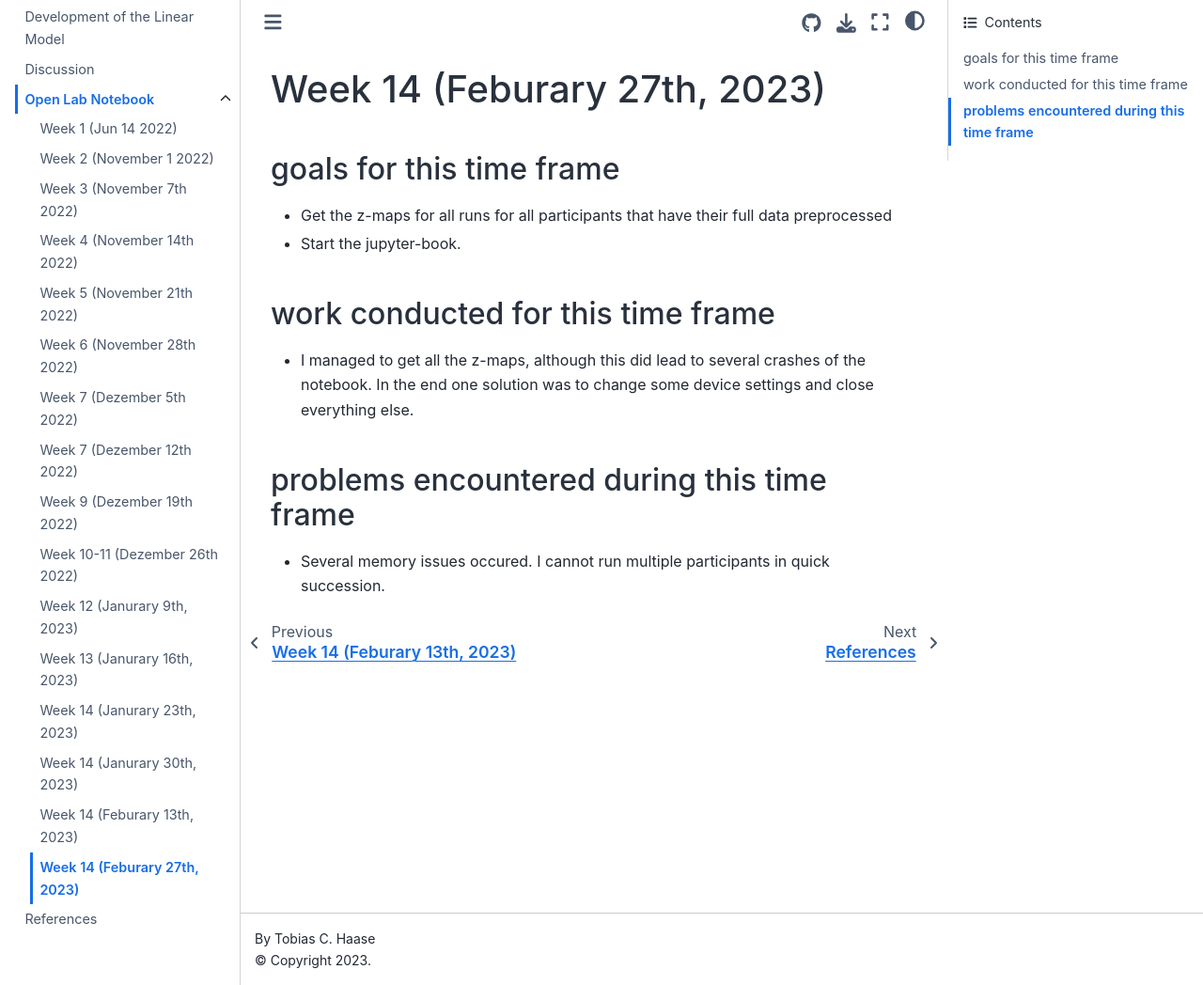
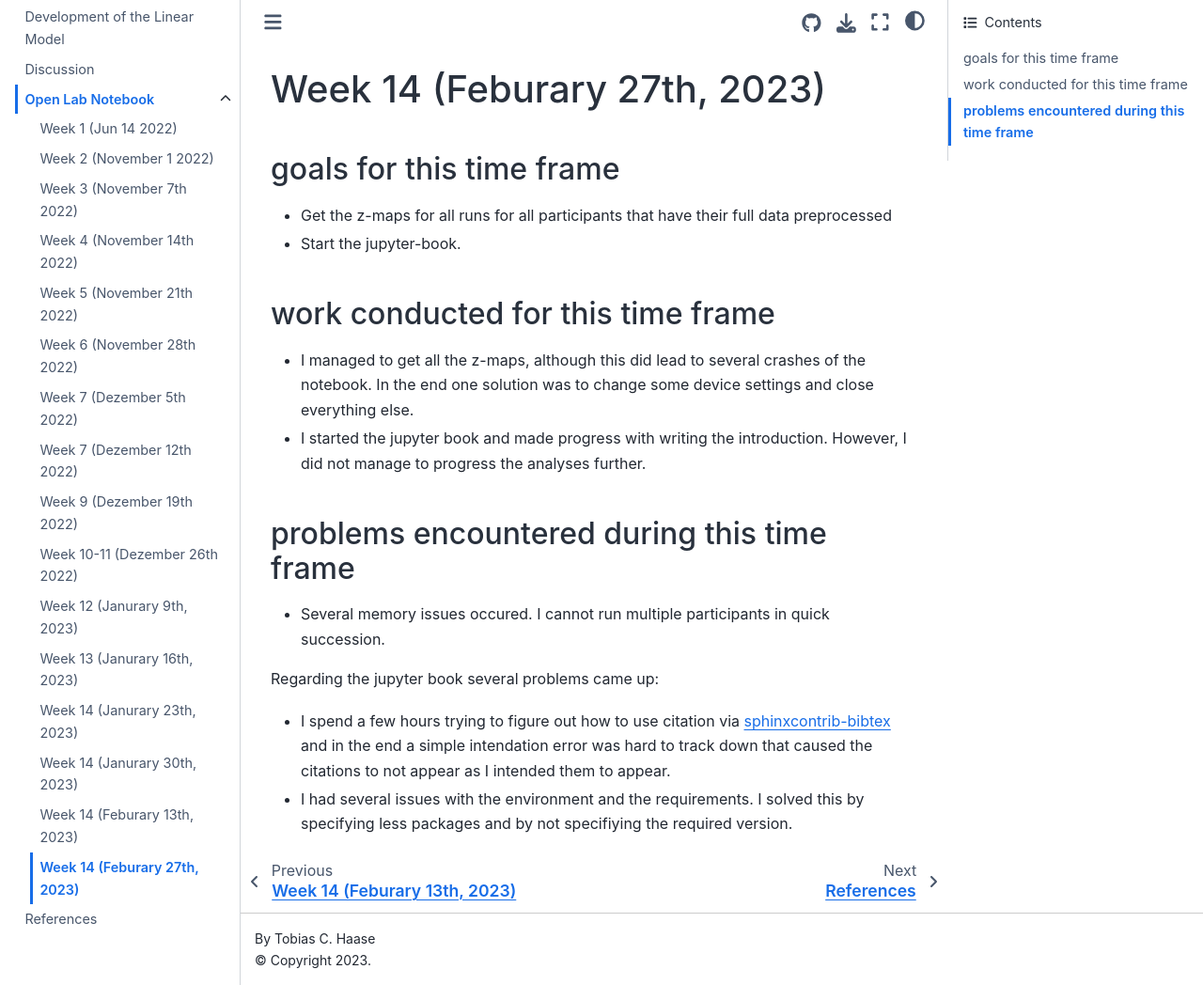
Before and after one commit to tchaase/research-internship-2022, a Jupyter Book: the page built from content/open_lab_notebook/week_19-20.md, in a window 1280 px wide and 1048 px high. Shown: the whole window at 94% size. Built offline with Jupyter Book 1.0.4 settings and Sphinx 7.4.7 and the Sphinx Book theme 1.1.4, drawn with Linux system fonts in a browser that asks for light colours; pages that are not in the unit, such as notebooks, are missing from menus.

Commit message:
Added more info

```diff
--- a/content/open_lab_notebook/week_19-20.md
+++ b/content/open_lab_notebook/week_19-20.md
@@ -7,7 +7,13 @@
 
 ## work conducted for this time frame
 - I managed to get all the z-maps, although this did lead to several crashes of the notebook. In the end one solution was to change some device settings and close everything else.
+- I started the jupyter book and made progress with writing the introduction. However, I did not manage to progress the analyses further.
 
 
 ## problems encountered during this time frame
 - Several memory issues occured. I cannot run multiple participants in quick succession.
+
+Regarding the jupyter book several problems came up:
+
+- I spend a few hours trying to figure out how to use citation via [sphinxcontrib-bibtex](https://sphinxcontrib-bibtex.readthedocs.io/en/latest/) and in the end a simple intendation error was hard to track down that caused the citations to not appear as I intended them to appear.
+- I had several issues with the environment and the requirements. I solved this by specifying less packages and by not specifiying the required version.
```
